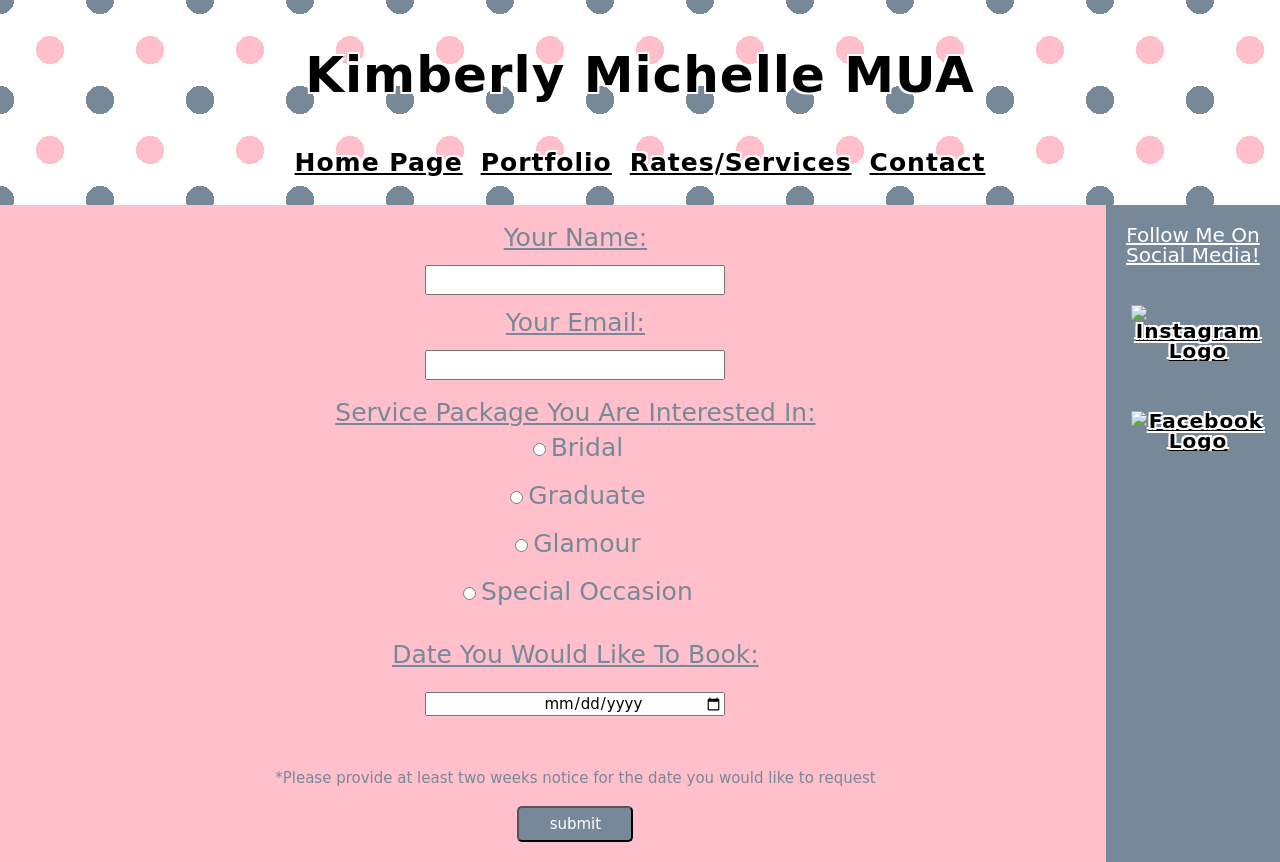
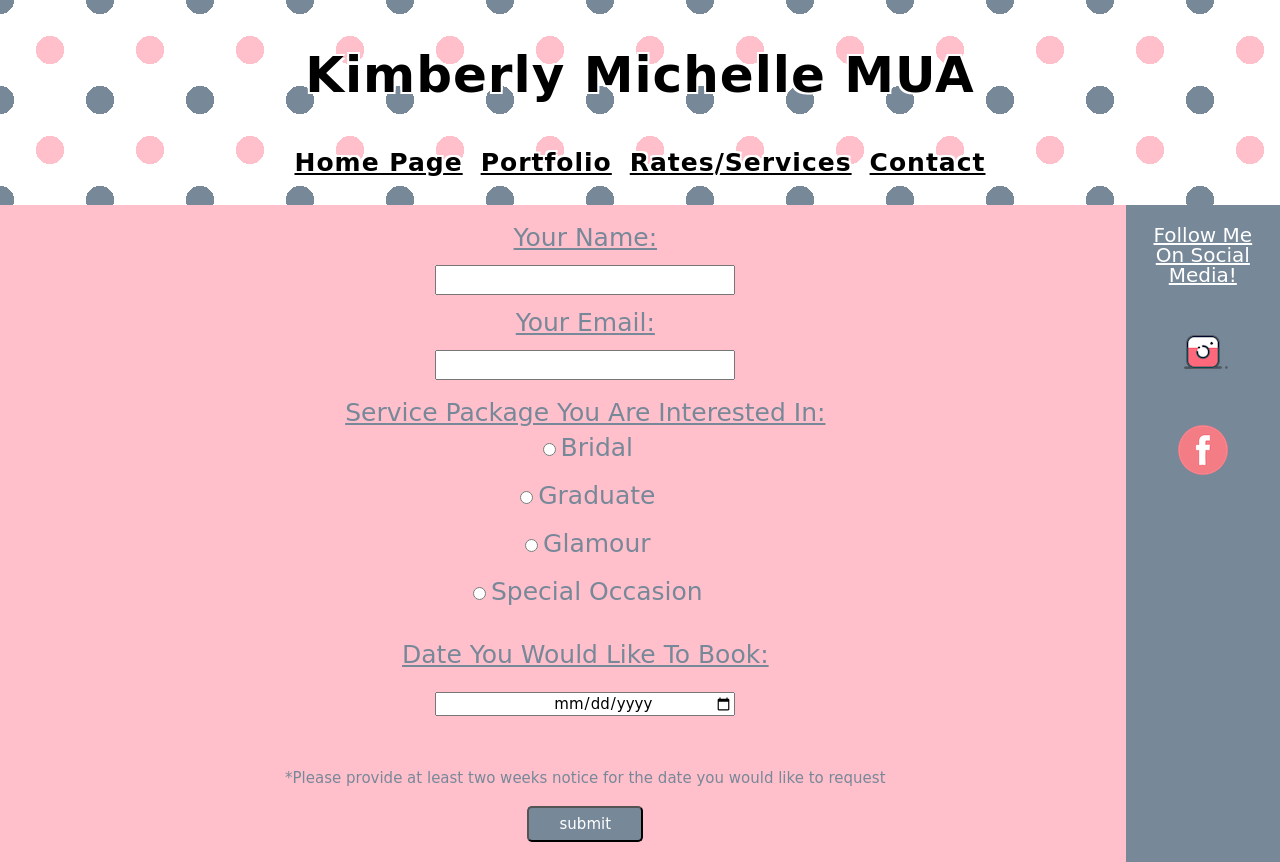
Before and after one commit to Becca-jpg/MUA-Website, a plain HTML site: page Contact Page/index.html in a window 1280 px wide. Drawn offline with Linux system fonts and the light colour scheme; a web font is replaced by a local one.

Commit message:
Logo Edits

```diff
--- a/Contact Page/index.html
+++ b/Contact Page/index.html
@@ -46,8 +46,8 @@
         </div>
         <div class="social">
             <h3><u>Follow Me On Social Media!</u></h3>
-            <a href="https://www.instagram.com/kimberlymichellemua/"><img src="../Photos/Instagram Logo.png" alt="Instagram Logo"></a>
-            <a href="https://m.facebook.com/KimberlyMichelleMua/"><img src="../Photos/Pink FB Icon.png" alt="Facebook Logo"></a>
+            <a href="https://www.instagram.com/kimberlymichellemua/"><img src="../Instagram Logo.png" alt="Instagram Logo"></a>
+            <a href="https://m.facebook.com/KimberlyMichelleMua/"><img src="../Pink FB Icon.png" alt="Facebook Logo"></a>
         </div>
     </div>
 
```
